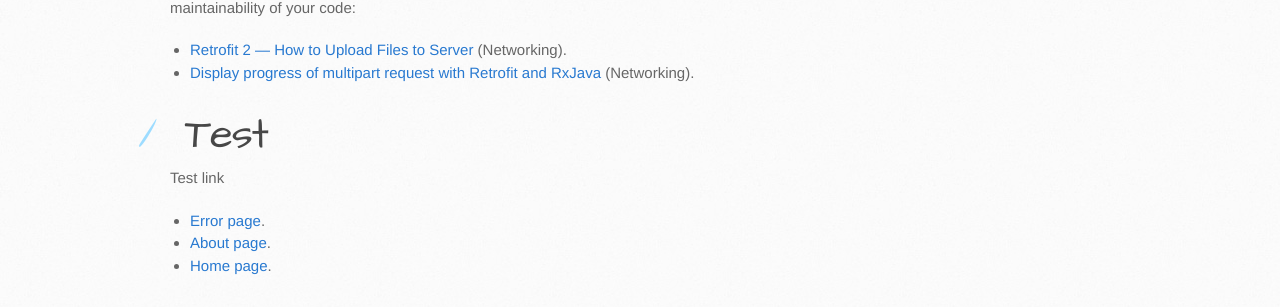
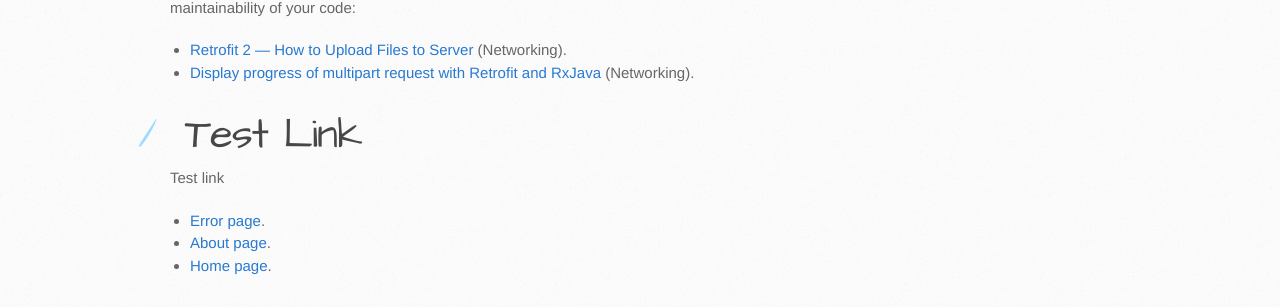
Before and after one commit to maobui/bui.github.io, a Jekyll site: the page built from index.md, in a window 1280 px wide. Shown: the part 842-1149 px from the top of the page. Built offline with Jekyll 4.4.1, drawn with Linux system fonts in a browser that asks for light colours; our own code applies the rules of GitHub Pages for plain Markdown files.

Commit message:
- noted some networking.

```diff
--- a/index.md
+++ b/index.md
@@ -27,7 +27,7 @@ Covers usage of more advanced third-party libraries and SDKs that save time and
 *   [Retrofit 2 — How to Upload Files to Server](https://futurestud.io/tutorials/retrofit-2-how-to-upload-files-to-server) (Networking).
 *   [Display progress of multipart request with Retrofit and RxJava](https://medium.com/@PaulinaSadowska/display-progress-of-multipart-request-with-retrofit-and-rxjava-23a4a779e6ba) (Networking).
 
-# [](#header-5) Test
+# [](#header-5) Test Link
 
 Test link
 
```
